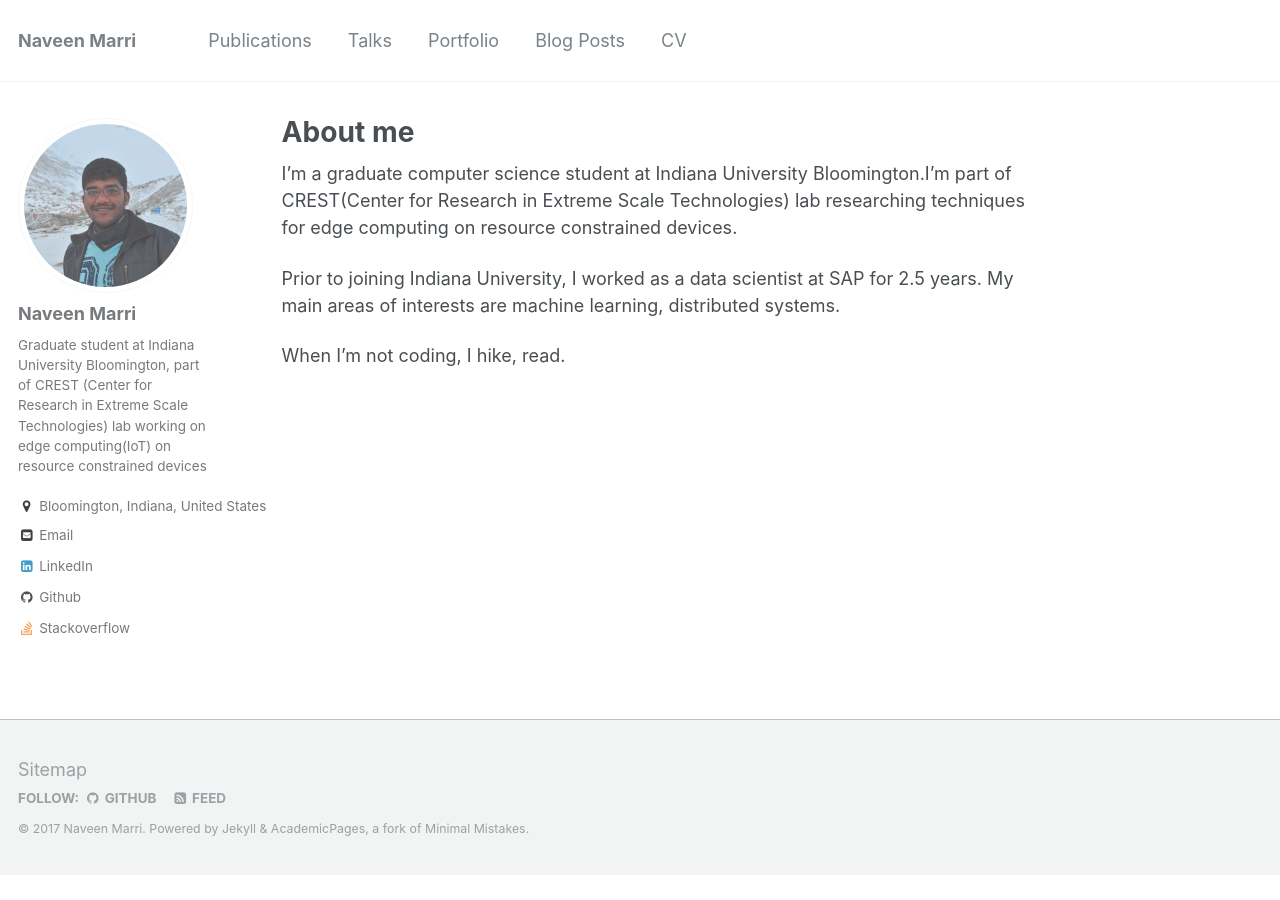
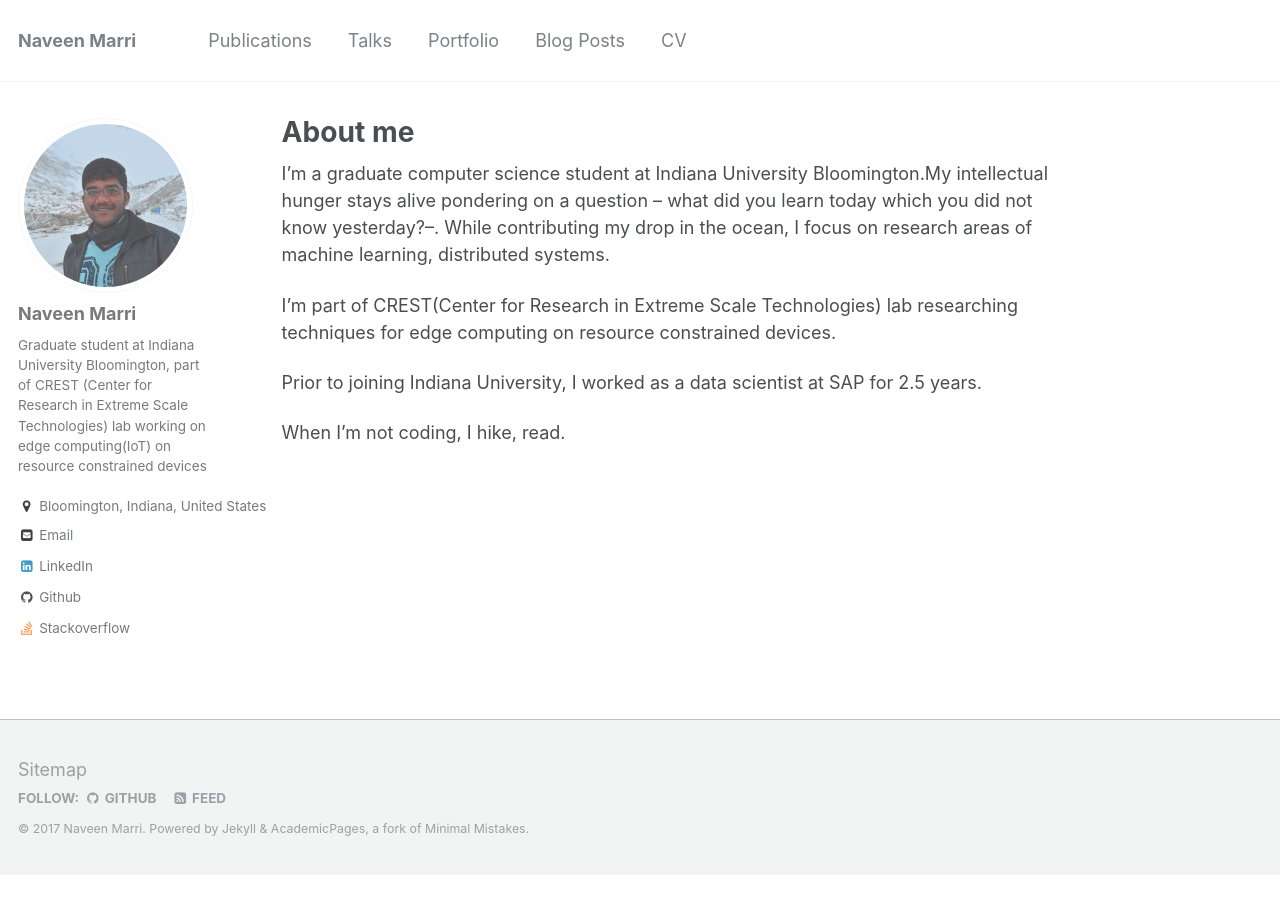
Before and after one commit to naveenkumarmarri/naveen.github.io, a Jekyll site: the page built from _pages/about.md, in a window 1280 px wide. Built offline with Jekyll 4.4.1, drawn with Linux system fonts in a browser that asks for light colours.

```diff
--- a/_pages/about.md
+++ b/_pages/about.md
@@ -7,8 +7,10 @@ redirect_from:
   - /about/
   - /about.html
 ---
-I'm a graduate computer science student at Indiana University Bloomington.I'm part of CREST(Center for Research in Extreme Scale Technologies) lab researching techniques for edge computing on resource constrained devices.
+I'm a graduate computer science student at Indiana University Bloomington.My intellectual hunger stays alive pondering on a question – what did you learn today which you did not know yesterday?–. While contributing my drop in the ocean, I focus on research areas of machine learning, distributed systems.
 
-Prior to joining Indiana University, I worked as a data scientist at SAP for 2.5 years. My main areas of interests are machine learning, distributed systems.
+I'm part of CREST(Center for Research in Extreme Scale Technologies) lab researching techniques for edge computing on resource constrained devices.
+
+Prior to joining Indiana University, I worked as a data scientist at SAP for 2.5 years.
 
 When I'm not coding, I hike, read.
```
Also changed, not shown: _portfolio/portfolio-1.md (deleted, +0 -7 lines), _portfolio/portfolio-2.html (deleted, +0 -7 lines).
